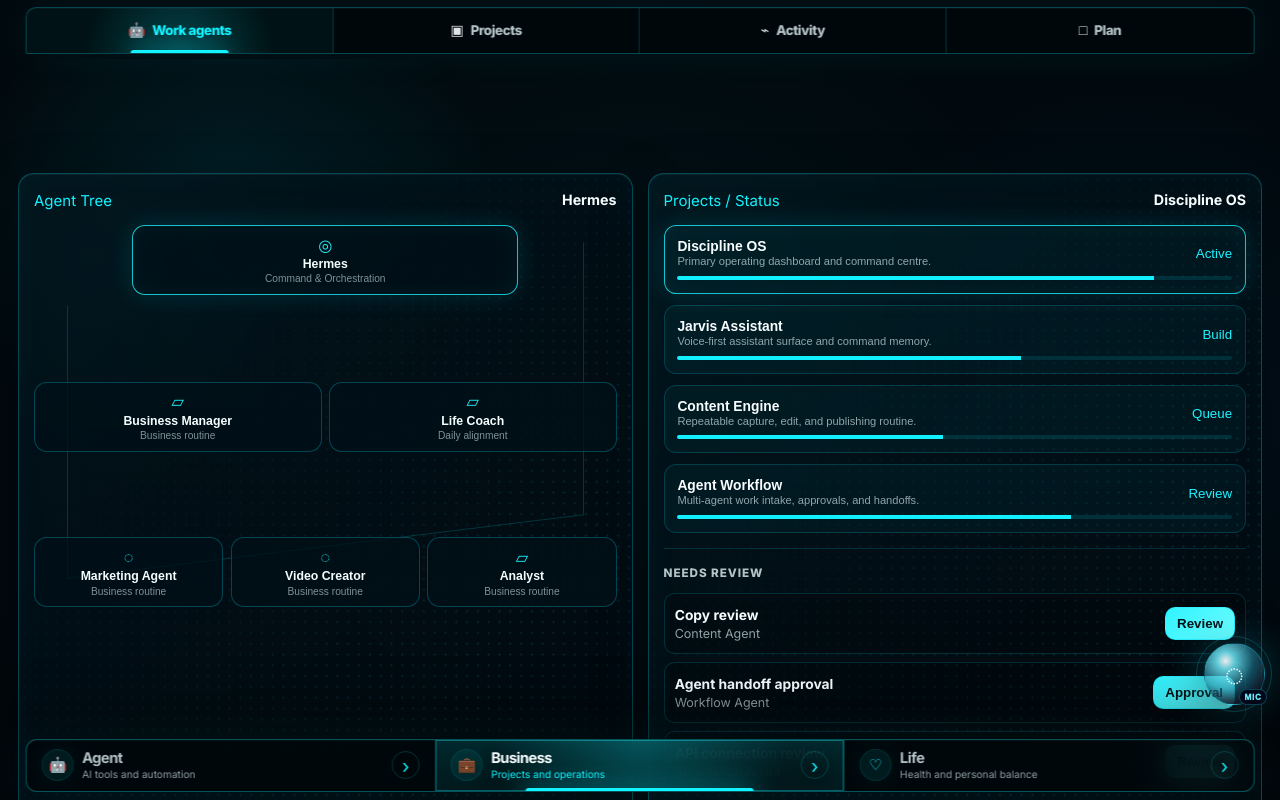
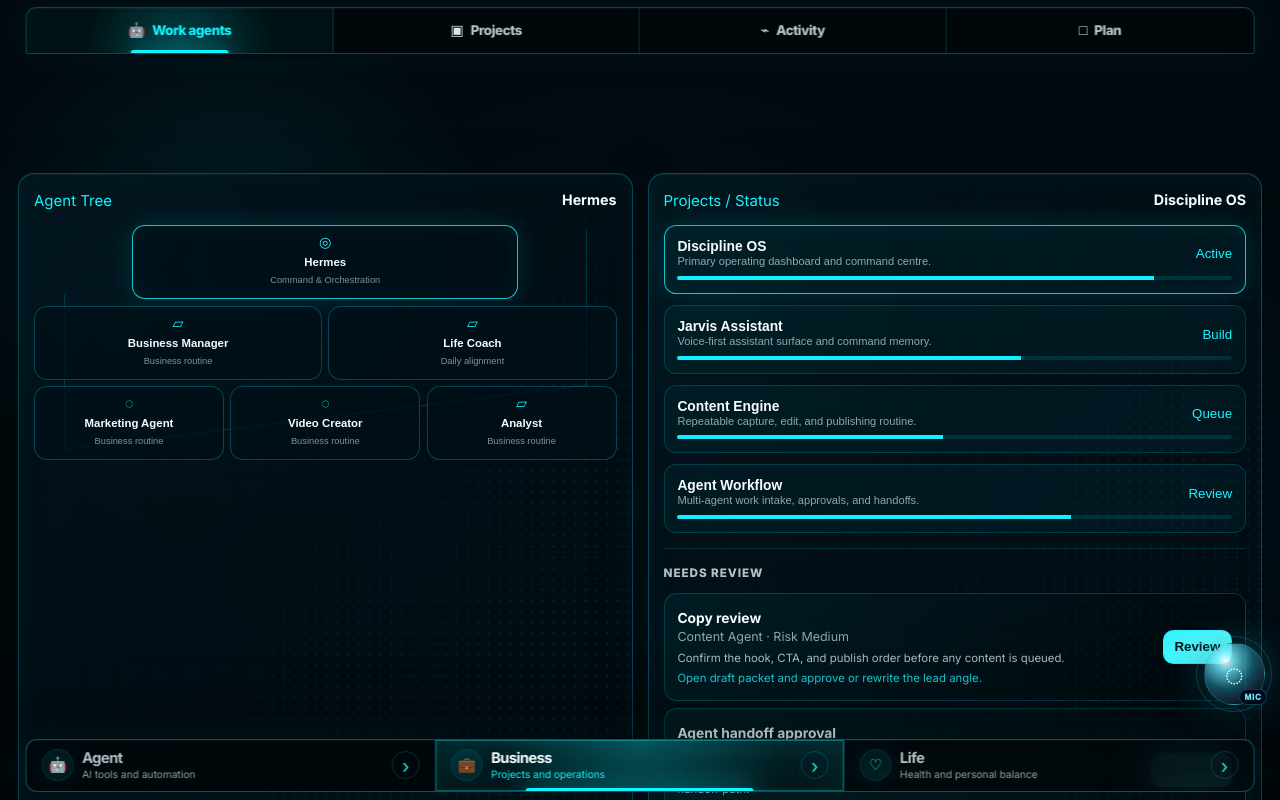
Before and after one commit to larplord/discipline-app, a Next.js app: page /work-agents in a window 1280 px wide. Built offline with nearby package versions, Linux system fonts and the light colour scheme; no server answers; the database is empty.

Commit message:
Add work agents dispatch controls

```diff
--- a/src/app/(app)/work-agents/page.tsx
+++ b/src/app/(app)/work-agents/page.tsx
@@ -24,22 +24,20 @@
   title: string;
   kind: 'Review' | 'Approval';
   owner: string;
+  detail: string;
+  nextStep: string;
+  risk: string;
 };
 
-const agents: Agent[] = [
-  { name: 'Marketing Agent', icon: '◌', role: 'Campaigns, hooks, and launch angles', task: 'Drafting audience hooks', status: 'Working', load: 72 },
-  { name: 'Content Agent', icon: '✦', role: 'Scripts, posts, and publishing cadence', task: 'Building short-form queue', status: 'Online', load: 56 },
-  { name: 'Design Agent', icon: '◇', role: 'Layouts, thumbnails, and visual systems', task: 'Refining dashboard assets', status: 'Review', load: 63 },
-  { name: 'Video Creator', icon: '▣', role: 'Edits, reels, captions, and exports', task: 'Clipping content engine test', status: 'Working', load: 81 },
-  { name: 'Analyst Agent', icon: '⌁', role: 'Metrics, signal checks, and insight reports', task: 'Scanning conversion gaps', status: 'Online', load: 44 },
-  { name: 'Research Agent', icon: '⌕', role: 'Market, competitor, and source research', task: 'Collecting competitor references', status: 'Working', load: 68 },
-  { name: 'Sales Agent', icon: '↗', role: 'Offers, CRM prompts, and follow-up plays', task: 'Sequencing warm leads', status: 'Online', load: 39 },
-  { name: 'Support Agent', icon: '□', role: 'Inbox triage and response drafts', task: 'Watching response queue', status: 'Online', load: 31 },
-  { name: 'Automation Agent', icon: '⚙', role: 'Systems, triggers, and routine automation', task: 'Mapping API handoff', status: 'Review', load: 77 },
-  { name: 'Workflow Agent', icon: '⟲', role: 'SOPs, checklists, and operator routines', task: 'Organising agent protocol', status: 'Working', load: 59 },
-  { name: 'Planning Agent', icon: '☷', role: 'Milestones, plans, and dependency tracking', task: 'Updating sprint priorities', status: 'Online', load: 47 },
-  { name: 'Life Coach Agent', icon: '♡', role: 'Recovery, discipline, and daily alignment', task: 'Holding evening check-in', status: 'Online', load: 35 },
-];
+type DispatchStep = 'Intake' | 'Assign' | 'Verify' | 'Push';
+
+type DispatchStepItem = {
+  step: DispatchStep;
+  detail: string;
+};
+
+const MAX_AGENT_SLOTS = 9;
+const agents: Agent[] = [];
 
 const projects: Project[] = [
   { name: 'Discipline OS', label: 'Active', progress: 86, detail: 'Primary operating dashboard and command centre.' },
@@ -49,10 +47,38 @@
 ];
 
 const approvals: Approval[] = [
-  { title: 'Copy review', kind: 'Review', owner: 'Content Agent' },
-  { title: 'Agent handoff approval', kind: 'Approval', owner: 'Workflow Agent' },
-  { title: 'API connection review', kind: 'Review', owner: 'Automation Agent' },
-  { title: 'Dashboard update approval', kind: 'Approval', owner: 'Design Agent' },
+  {
+    title: 'Copy review',
+    kind: 'Review',
+    owner: 'Content Agent',
+    detail: 'Confirm the hook, CTA, and publish order before any content is queued.',
+    nextStep: 'Open draft packet and approve or rewrite the lead angle.',
+    risk: 'Medium',
+  },
+  {
+    title: 'Agent handoff approval',
+    kind: 'Approval',
+    owner: 'Workflow Agent',
+    detail: 'A cross-agent routine needs Daniel’s sign-off before it can become the default handoff path.',
+    nextStep: 'Check owner, deadline, and rollback route.',
+    risk: 'High',
+  },
+  {
+    title: 'API connection review',
+    kind: 'Review',
+    owner: 'Automation Agent',
+    detail: 'Credential routing and hosted bridge settings must be verified before live assistant actions run.',
+    nextStep: 'Verify server-side env only; no client-side secret exposure.',
+    risk: 'High',
+  },
+  {
+    title: 'Dashboard update approval',
+    kind: 'Approval',
+    owner: 'Design Agent',
+    detail: 'Layout changes are staged visually and need a final operator pass before push.',
+    nextStep: 'Confirm spacing, empty states, and mobile fit.',
+    risk: 'Medium',
+  },
 ];
 
 const actionSeed = [
@@ -67,9 +93,16 @@
   'Planning Agent moved dashboard polish ahead of content batching.',
 ];
 
+const dispatchSteps: DispatchStepItem[] = [
+  { step: 'Intake', detail: 'Capture Daniel’s spoken or typed request from this page.' },
+  { step: 'Assign', detail: 'Route the task to the correct project agent and owner.' },
+  { step: 'Verify', detail: 'Run the local check before treating the work as done.' },
+  { step: 'Push', detail: 'Ship the verified change through the Git routine.' },
+];
+
 export default function WorkAgentsPage() {
   const [filter, setFilter] = useState<'All' | AgentStatus>('All');
-  const [selectedAgent, setSelectedAgent] = useState(agents[0]);
+  const [selectedAgent, setSelectedAgent] = useState<Agent | null>(agents[0] ?? null);
   const [selectedProject, setSelectedProject] = useState(projects[0]);
   const [messages, setMessages] = useState(['Hermes: Work agents online. Select an agent or send a team instruction.']);
   const [chatDraft, setChatDraft] = useState('');
@@ -78,11 +111,14 @@
   const [handledApprovals, setHandledApprovals] = useState<string[]>([]);
   const [treeFocus, setTreeFocus] = useState('Hermes');
   const [workspaceMode, setWorkspaceMode] = useState<'Map' | 'Preview'>('Map');
+  const [dispatchStep, setDispatchStep] = useState<DispatchStep>('Intake');
 
   const filteredAgents = useMemo(
-    () => (filter === 'All' ? agents : agents.filter((agent) => agent.status === filter)),
+    () => (filter === 'All' ? agents : agents.filter((agent) => agent.status === filter)).slice(0, MAX_AGENT_SLOTS),
     [filter],
   );
+
+  const emptyAgentSlots = Math.max(MAX_AGENT_SLOTS - filteredAgents.length, 0);
 
   const statusCounts = useMemo(() => ({
     Online: agents.filter((agent) => agent.status === 'Online').length,
@@ -105,8 +141,9 @@
     event.preventDefault();
     const message = chatDraft.trim();
     if (!message) return;
-    setMessages((current) => [...current, `You: ${message}`, `${selectedAgent.name}: Instruction received. I will stage the next action for review.`].slice(-6));
-    pushSystemUpdate(`${selectedAgent.name} received team instruction`);
+    const agentName = selectedAgent?.name ?? 'Agent roster';
+    setMessages((current) => [...current, `You: ${message}`, `${agentName}: Instruction received. I will stage the next action for review.`].slice(-6));
+    pushSystemUpdate(`${agentName} received team instruction`);
     setChatDraft('');
   }
 
@@ -117,13 +154,52 @@
   }
 
   function launchProtocol(label: string) {
-    setMessages((current) => [...current, `Hermes: ${label} protocol staged for ${selectedAgent.name}.`].slice(-6));
+    setMessages((current) => [...current, `Hermes: ${label} protocol staged for ${selectedAgent?.name ?? 'the roster queue'}.`].slice(-6));
     pushSystemUpdate(`${label} protocol staged`);
+  }
+
+  function advanceDispatch(step: DispatchStep) {
+    setDispatchStep(step);
+    setTreeFocus('Hermes');
+    setMessages((current) => [
+      ...current,
+      `Hermes: Dispatch moved to ${step}. ${selectedAgent?.name ?? 'No agent selected'} remains attached to ${selectedProject.name}.`,
+    ].slice(-6));
+    pushSystemUpdate(`Operator dispatch moved to ${step}`);
   }
 
   return (
     <main className="work-agents-page hud-page fade-in">
       <section className="work-command-grid" aria-label="Work agents command centre">
+        <article className="work-panel dispatch-panel">
+          <div>
+            <span className="hud-kicker">Operator Dispatch</span>
+            <h1>Task execution queue</h1>
+            <p>
+              Voice or typed commands from this page now resolve into a visible routine: capture the request,
+              assign the right agent, verify the work, then push when the local check is clean.
+            </p>
+          </div>
+          <div className="dispatch-track" aria-label="Dispatch routine status">
+            {dispatchSteps.map((item) => (
+              <button
+                type="button"
+                key={item.step}
+                className={dispatchStep === item.step ? 'active' : ''}
+                onClick={() => advanceDispatch(item.step)}
+              >
+                <strong>{item.step}</strong>
+                <small>{item.detail}</small>
+              </button>
+            ))}
+          </div>
+          <div className="dispatch-summary" aria-label="Current dispatch packet">
+            <span><b>Project</b>{selectedProject.name}</span>
+            <span><b>Agent</b>{selectedAgent?.name ?? 'No agent selected'}</span>
+            <span><b>Stage</b>{dispatchStep}</span>
+          </div>
+        </article>
+
         <article className="work-panel agent-tree-panel">
           <div className="work-panel-heading">
             <span className="hud-kicker">Agent Tree</span>
@@ -181,7 +257,9 @@
                 <div className={`approval-row ${handled ? 'handled' : ''}`} key={item.title}>
                   <span>
                     <strong>{item.title}</strong>
-                    <small>{item.owner}</small>
+                    <small>{item.owner} · Risk {item.risk}</small>
+                    <em>{item.detail}</em>
+                    <i>{item.nextStep}</i>
                   </span>
                   <button type="button" onClick={() => handleApproval(item)}>
                     {handled ? 'Handled' : item.kind}
@@ -203,7 +281,7 @@
                   className={filter === status ? 'active' : ''}
                   onClick={() => setFilter(status)}
                 >
-                  {status}<small>{status === 'All' ? agents.length : statusCounts[status]}</small>
+                  {status}<small>{status === 'All' ? `${agents.length}/${MAX_AGENT_SLOTS}` : statusCounts[status]}</small>
                 </button>
               ))}
             </div>
@@ -213,7 +291,7 @@
               <button
                 type="button"
                 key={agent.name}
-                className={`agent-card status-${agent.status.toLowerCase()} ${selectedAgent.name === agent.name ? 'active' : ''}`}
+                className={`agent-card status-${agent.status.toLowerCase()} ${selectedAgent?.name === agent.name ? 'active' : ''}`}
                 onClick={() => selectAgent(agent)}
               >
                 <span className="agent-card-status"><i />{agent.status}</span>
@@ -224,13 +302,16 @@
                 <span className="load-line"><b style={{ width: `${agent.load}%` }} /></span>
               </button>
             ))}
+            {Array.from({ length: emptyAgentSlots }).map((_, index) => (
+              <div className="agent-card empty-agent-slot" key={`empty-agent-slot-${index}`} aria-hidden="true" />
+            ))}
           </div>
         </section>
 
         <article className="work-panel collaboration-panel">
           <div className="work-panel-heading">
             <span className="hud-kicker">Live Agent Collaboration</span>
-            <strong>{selectedAgent.name}</strong>
+            <strong>{selectedAgent?.name ?? 'No agent selected'}</strong>
           </div>
           <div className="collab-columns">
             <div className="team-chat">
--- a/src/styles/pages/WorkAgents.css
+++ b/src/styles/pages/WorkAgents.css
@@ -80,17 +80,17 @@
 
 .agent-tree {
   position: relative;
-  min-height: 24rem;
+  min-height: 15.6rem;
   display: grid;
   grid-template-columns: repeat(6, 1fr);
-  grid-template-rows: repeat(5, 1fr);
-  gap: 0.5rem;
+  grid-template-rows: repeat(3, minmax(3.2rem, 1fr));
+  gap: 0.42rem;
 }
 
 .agent-tree::before {
   content: '';
   position: absolute;
-  inset: 3.2rem 2.2rem 4rem;
+  inset: 2.4rem 2rem 2.8rem;
   border: 1px solid rgba(0, 229, 255, 0.18);
   border-top: 0;
   transform: skewY(-7deg);
@@ -99,10 +99,10 @@
 .tree-node {
   position: relative;
   z-index: 1;
-  min-height: 4.4rem;
+  min-height: 3.35rem;
   display: grid;
-  gap: 0.15rem;
-  padding: 0.66rem;
+  gap: 0.08rem;
+  padding: 0.5rem;
   border: 1px solid rgba(0, 229, 255, 0.26);
   border-radius: 0.86rem;
   color: rgba(236, 253, 255, 0.84);
@@ -126,25 +126,25 @@
 
 .tree-node span {
   color: #20f2ff;
-  font-size: 1.08rem;
+  font-size: 0.95rem;
 }
 
 .tree-node strong {
   color: #f5feff;
-  font-size: 0.82rem;
+  font-size: 0.76rem;
 }
 
 .tree-node small {
   color: rgba(232, 251, 255, 0.55);
-  font-size: 0.68rem;
+  font-size: 0.62rem;
 }
 
 .tree-hermes { grid-column: 2 / 6; grid-row: 1; }
-.tree-business-manager { grid-column: 1 / 4; grid-row: 3; }
-.tree-life-coach { grid-column: 4 / 7; grid-row: 3; }
-.tree-marketing-agent { grid-column: 1 / 3; grid-row: 5; }
-.tree-video-creator { grid-column: 3 / 5; grid-row: 5; }
-.tree-analyst { grid-column: 5 / 7; grid-row: 5; }
+.tree-business-manager { grid-column: 1 / 4; grid-row: 2; }
+.tree-life-coach { grid-column: 4 / 7; grid-row: 2; }
+.tree-marketing-agent { grid-column: 1 / 3; grid-row: 3; }
+.tree-video-creator { grid-column: 3 / 5; grid-row: 3; }
+.tree-analyst { grid-column: 5 / 7; grid-row: 3; }
 
 .project-stack,
 .approval-stack,
@@ -223,13 +223,30 @@
 .approval-row {
   display: grid;
   grid-template-columns: 1fr auto;
-  gap: 0.8rem;
+  gap: 0.9rem;
   align-items: center;
   margin-top: 0.52rem;
-  padding: 0.68rem;
-  border: 1px solid rgba(0, 229, 255, 0.16);
-  border-radius: 0.72rem;
-  background: rgba(0, 0, 0, 0.18);
+  min-height: 6.35rem;
+  padding: 0.86rem;
+  border: 1px solid rgba(0, 229, 255, 0.22);
+  border-radius: 0.86rem;
+  background:
+    linear-gradient(135deg, rgba(0, 229, 255, 0.07), rgba(0, 0, 0, 0.2)),
+    rgba(0, 0, 0, 0.18);
+}
+
+.approval-row em,
+.approval-row i {
+  display: block;
+  margin-top: 0.34rem;
+  color: rgba(232, 251, 255, 0.72);
+  font-size: 0.76rem;
+  font-style: normal;
+  line-height: 1.35;
+}
+
+.approval-row i {
+  color: rgba(29, 242, 255, 0.82);
 }
 
 .approval-row.handled {
@@ -302,6 +319,27 @@
   color: inherit;
   text-align: left;
   cursor: pointer;
+}
+
+.empty-agent-slot {
+  pointer-events: none;
+  cursor: default;
+  background:
+    linear-gradient(135deg, rgba(2, 20, 28, 0.52), rgba(1, 8, 14, 0.42)),
+    repeating-linear-gradient(135deg, rgba(0, 229, 255, 0.055) 0 1px, transparent 1px 0.82rem);
+  box-shadow: inset 0 0 22px rgba(0, 229, 255, 0.025);
+  opacity: 0.56;
+}
+
+.empty-agent-slot::before {
+  content: '';
+  width: 2.25rem;
+  height: 2.25rem;
+  align-self: center;
+  justify-self: center;
+  border: 1px dashed rgba(0, 229, 255, 0.28);
+  border-radius: 999px;
+  background: radial-gradient(circle, rgba(0, 229, 255, 0.1), transparent 64%);
 }
 
 .agent-card-status {
```
